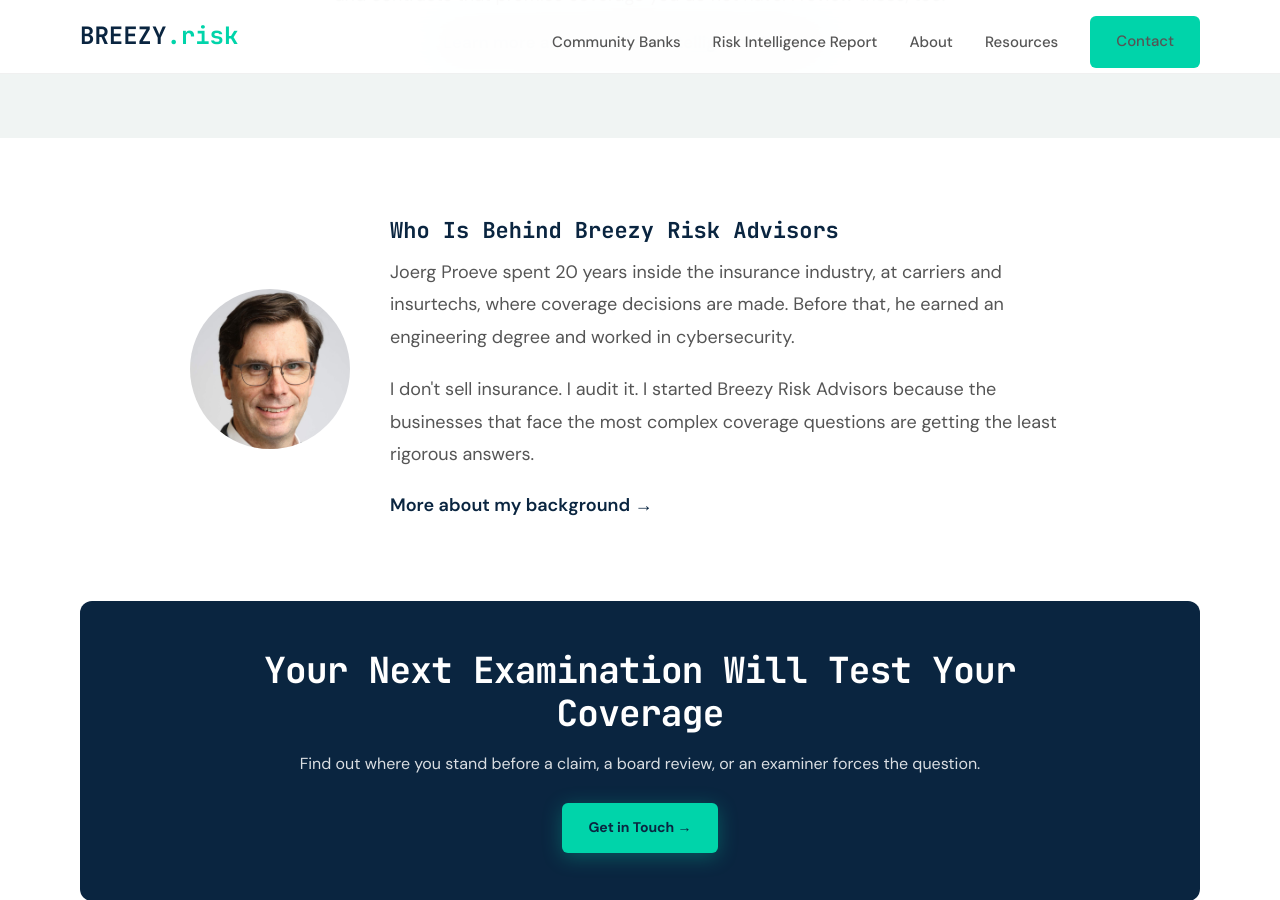
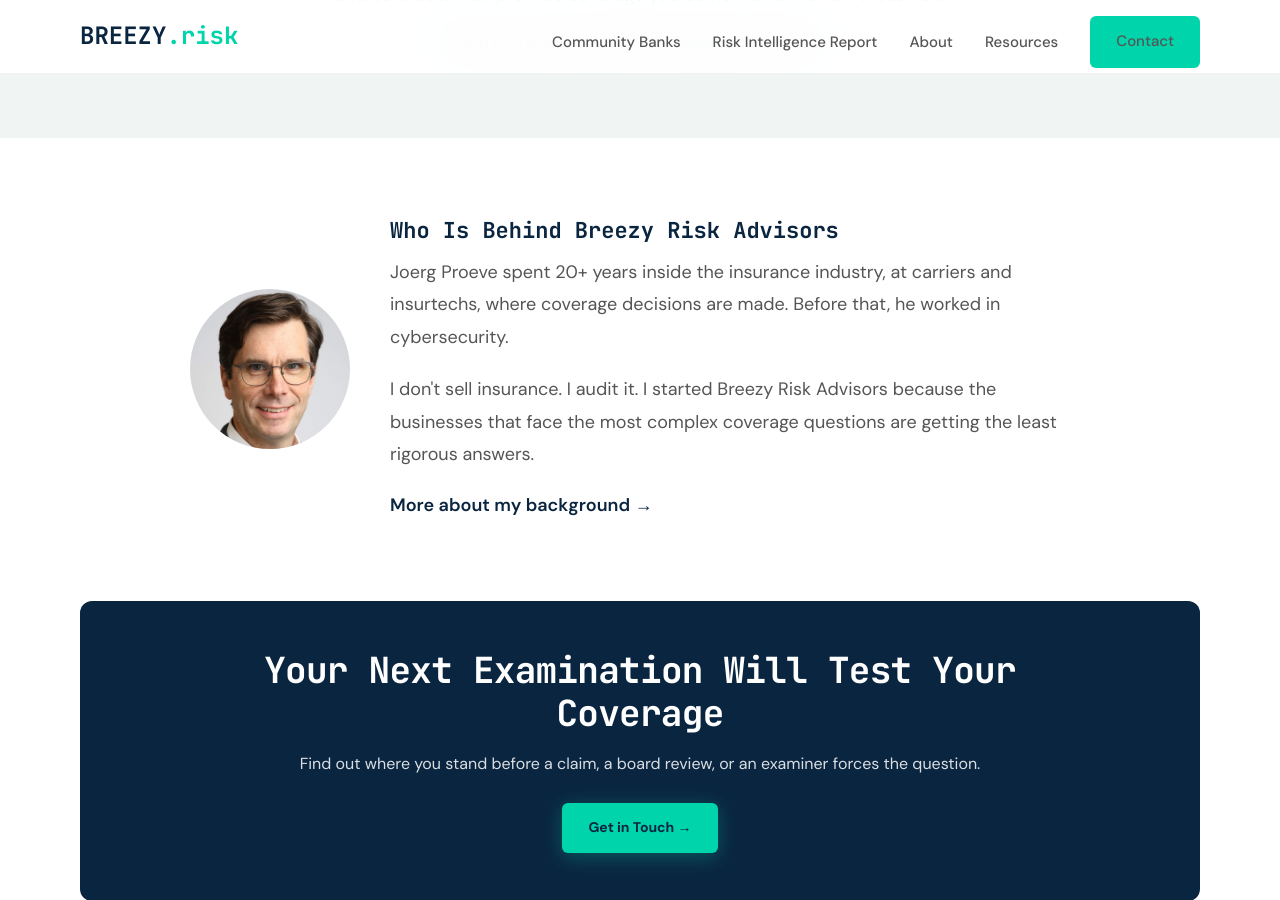
Before and after one commit to joeproe1/breezyins.com, a Jekyll site: the page built from index.html, in a window 1280 px wide and 900 px high, scrolled down 2119 px. Built offline with Jekyll 4.4.1, drawn with Linux system fonts in a browser that asks for light colours.

Commit message:
Update mini bio: 20+ years, drop engineering reference
Co-Authored-By: Claude Opus 4.6 <noreply@anthropic.com>

```diff
--- a/index.html
+++ b/index.html
@@ -163,7 +163,7 @@ description: "I don't sell insurance. I audit it. Independent Risk Intelligence
         <div class="about-preview-text">
           <h3 style="font-size:22px; margin:0 0 12px; color:#0A2540;">Who Is Behind Breezy Risk Advisors</h3>
           <p>
-            Joerg Proeve spent 20 years inside the insurance industry, at carriers and insurtechs, where coverage decisions are made. Before that, he earned an engineering degree and worked in cybersecurity.
+            Joerg Proeve spent 20+ years inside the insurance industry, at carriers and insurtechs, where coverage decisions are made. Before that, he worked in cybersecurity.
           </p>
           <p>
             I don't sell insurance. I audit it. I started Breezy Risk Advisors because the businesses that face the most complex coverage questions are getting the least rigorous answers.
```
